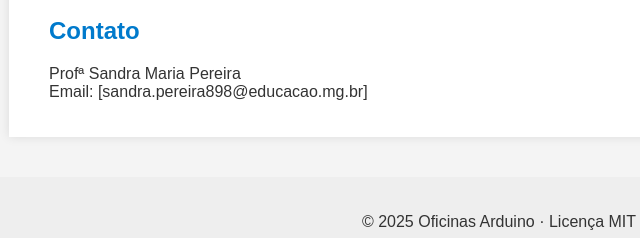
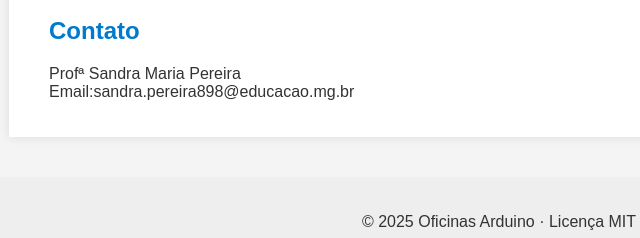
Before and after one commit to aquila00/oficinas-arduino, a plain HTML site: page index.html in a window 1280 px wide. Shown: the part 564-802 px from the top of the page, 141-781 px from the left. Drawn offline with Linux system fonts and the light colour scheme.

Commit message:
Update index.html

```diff
--- a/index.html
+++ b/index.html
@@ -67,7 +67,7 @@
 
     <section>
       <h2>Contato</h2>
-      <p>Profª Sandra Maria Pereira<br>Email: [sandra.pereira898@educacao.mg.br]</p>
+      <p>Profª Sandra Maria Pereira<br>Email:sandra.pereira898@educacao.mg.br</p>
     </section>
   </main>
 
```
